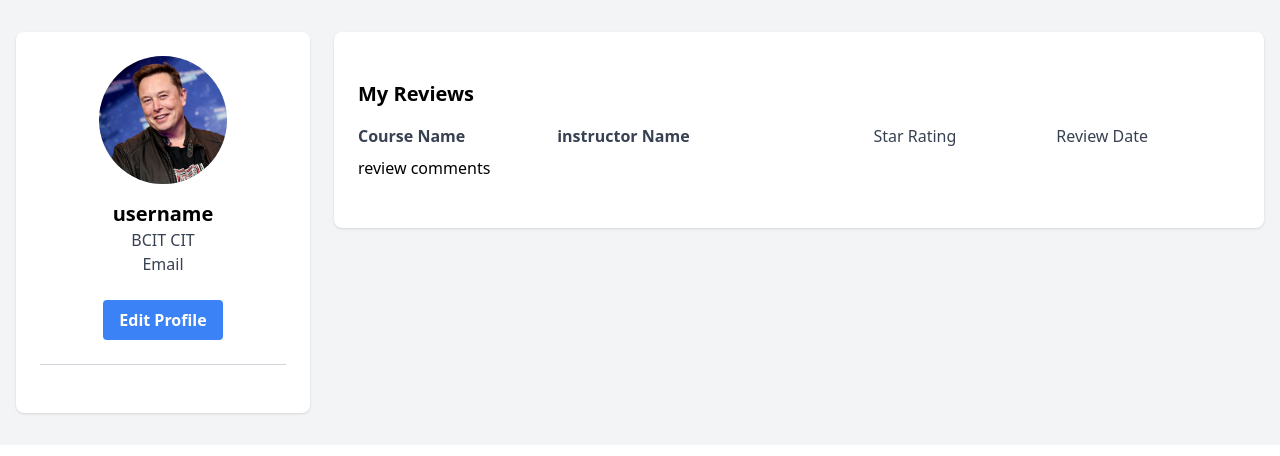
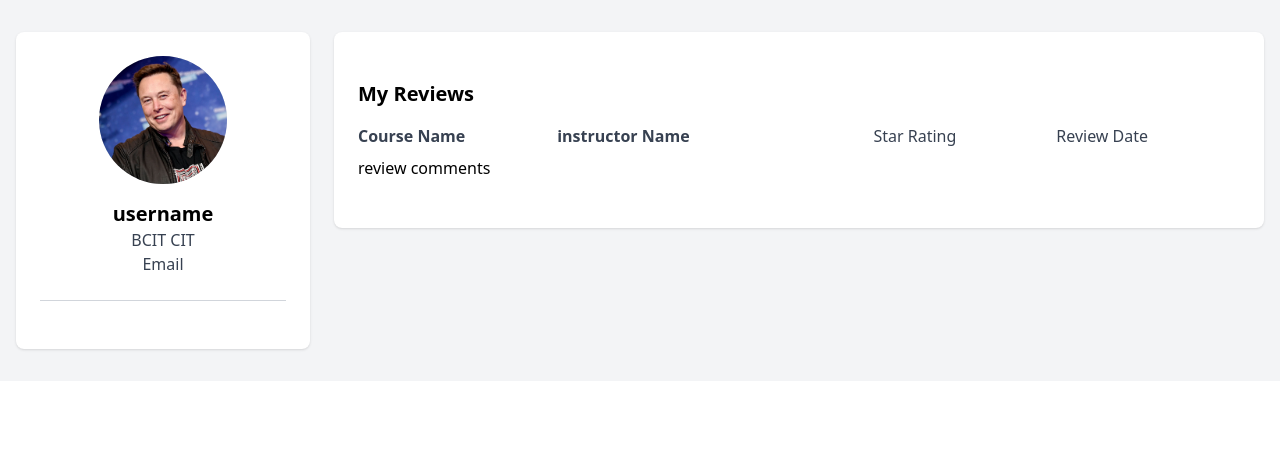
Before and after one commit to Ilyavadiati/ACIT2911-group-13-, a website with bundled scripts: page web/account/account.html in a window 1280 px wide. Built offline with nearby package versions, Linux system fonts and the light colour scheme.

Commit message:
Remove edit button

```diff
--- a/web/account/account.html
+++ b/web/account/account.html
@@ -21,11 +21,7 @@
                         <h1 id='username'class="text-xl font-bold">username</h1>
                         <p class="text-gray-700">BCIT CIT</p>
                         <p id="email" class="text-gray-700">Email</p>
-                        <div class="mt-6 flex flex-wrap gap-4 justify-center">
-                            <button class="bg-blue-500 hover:bg-blue-700 text-white font-bold py-2 px-4 rounded">
-                                Edit Profile
-                            </button>
-                        </div>
+
                     </div>
                     <hr class="my-6 border-t border-gray-300">
 
```
